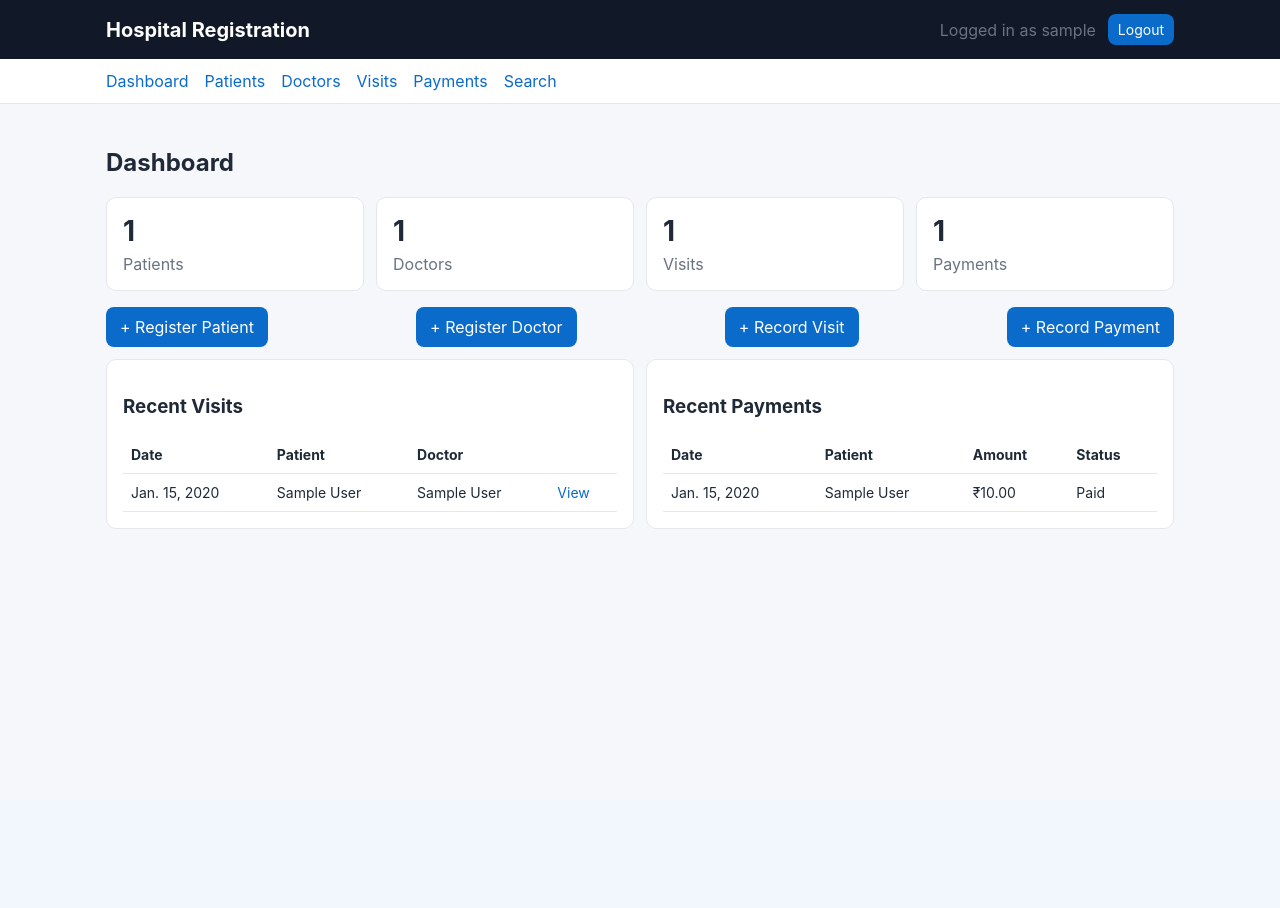
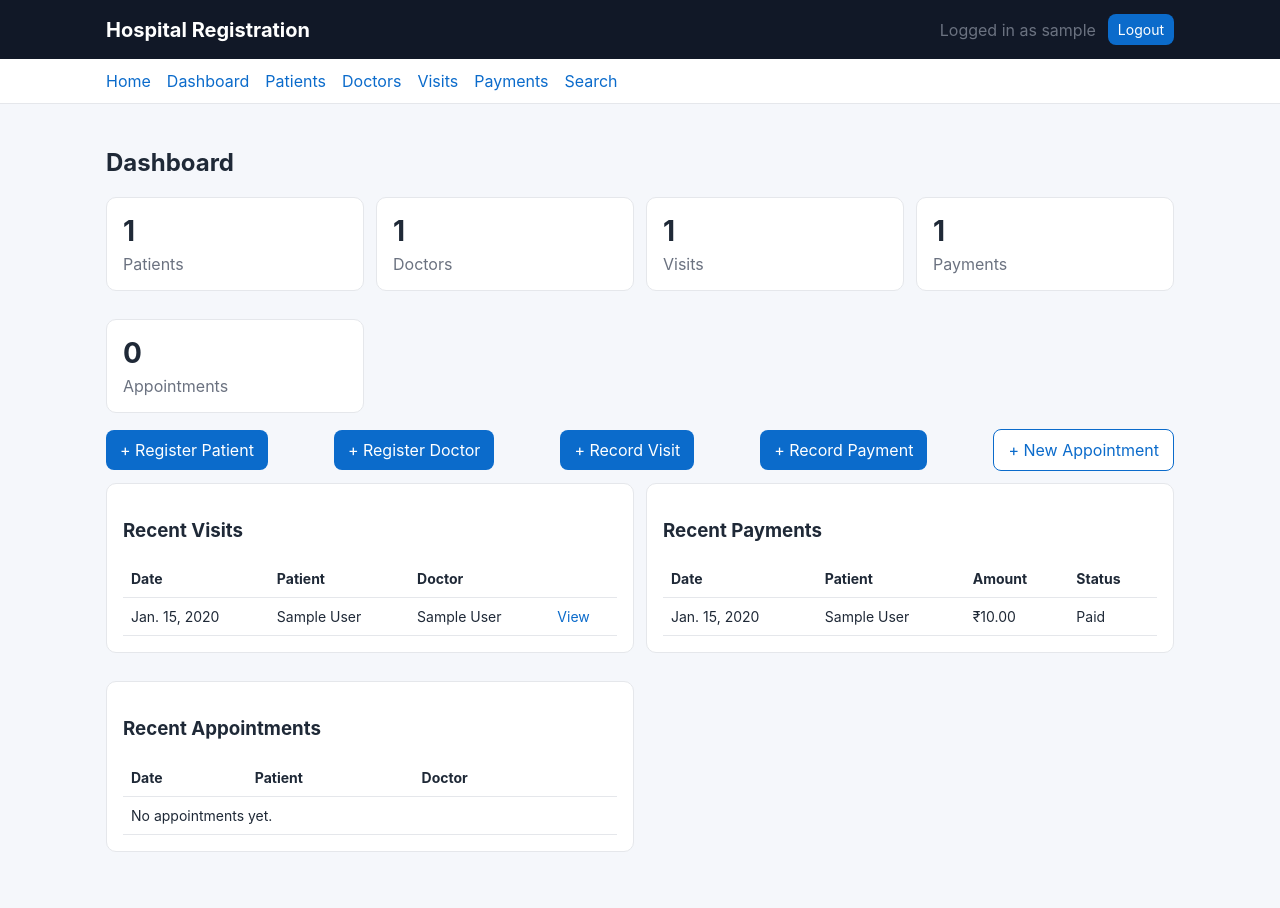
Before and after one commit to sakshi534/hospital_registration, a Django app: page /dashboard/ in a window 1280 px wide. Before the commit the page ends 529 px from the top, so only its background shows below. Run offline with Django 4.2, Linux system fonts and the light colour scheme; a user stored in the database is signed in; tables that the repository leaves empty hold one stand-in row (values such as "Sample post").

Commit message:
added home link to dashboard and appointments setion to the dashboard

```diff
--- a/core/views.py
+++ b/core/views.py
@@ -181,13 +181,18 @@ def logout_view(request):
 
 @login_required
 def dashboard(request):
+    appointment_visits = Visit.objects.filter(
+        notes__icontains="[Booked via public appointment form]"
+    )
     context = {
         "patient_count": Patient.objects.count(),
         "doctor_count": Doctor.objects.count(),
         "visit_count": Visit.objects.count(),
         "payment_count": Payment.objects.count(),
+        "appointment_count": appointment_visits.count(),
         "recent_visits": Visit.objects.select_related("patient", "doctor")[:5],
         "recent_payments": Payment.objects.select_related("patient")[:5],
+        "recent_appointments": appointment_visits.select_related("patient", "doctor")[:5],
     }
     return render(request, "core/dashboard.html", context)
 
--- a/templates/base.html
+++ b/templates/base.html
@@ -27,6 +27,7 @@
     {% if user.is_authenticated %}
         <nav class="nav">
             <div class="container nav-links">
+                <a href="{% url 'home' %}">Home</a>
                 <a href="{% url 'dashboard' %}">Dashboard</a>
                 {% if is_non_payment_staff_user %}
                     <a href="{% url 'patient_list' %}">Patients</a>
--- a/templates/core/dashboard.html
+++ b/templates/core/dashboard.html
@@ -10,6 +10,7 @@
     <div class="card stat"><h3>{{ doctor_count }}</h3><p>Doctors</p></div>
     <div class="card stat"><h3>{{ visit_count }}</h3><p>Visits</p></div>
     <div class="card stat"><h3>{{ payment_count }}</h3><p>Payments</p></div>
+    <div class="card stat"><h3>{{ appointment_count }}</h3><p>Appointments</p></div>
 </div>
 
 <div class="actions-row">
@@ -17,6 +18,7 @@
     <a href="{% url 'doctor_create' %}" class="btn">+ Register Doctor</a>
     <a href="{% url 'visit_create' %}" class="btn">+ Record Visit</a>
     <a href="{% url 'payment_create' %}" class="btn">+ Record Payment</a>
+    <a href="{% url 'appointment_create' %}" class="btn btn-light">+ New Appointment</a>
 </div>
 
 <div class="grid-2">
@@ -56,5 +58,24 @@
             </tbody>
         </table>
     </div>
+
+    <div class="card">
+        <h3>Recent Appointments</h3>
+        <table>
+            <thead><tr><th>Date</th><th>Patient</th><th>Doctor</th><th></th></tr></thead>
+            <tbody>
+            {% for visit in recent_appointments %}
+                <tr>
+                    <td>{{ visit.visit_date }}</td>
+                    <td>{{ visit.patient.first_name }} {{ visit.patient.last_name }}</td>
+                    <td>{{ visit.doctor.first_name }} {{ visit.doctor.last_name }}</td>
+                    <td><a href="{% url 'visit_detail' visit.pk %}">View</a></td>
+                </tr>
+            {% empty %}
+                <tr><td colspan="4">No appointments yet.</td></tr>
+            {% endfor %}
+            </tbody>
+        </table>
+    </div>
 </div>
 {% endblock %}
```
